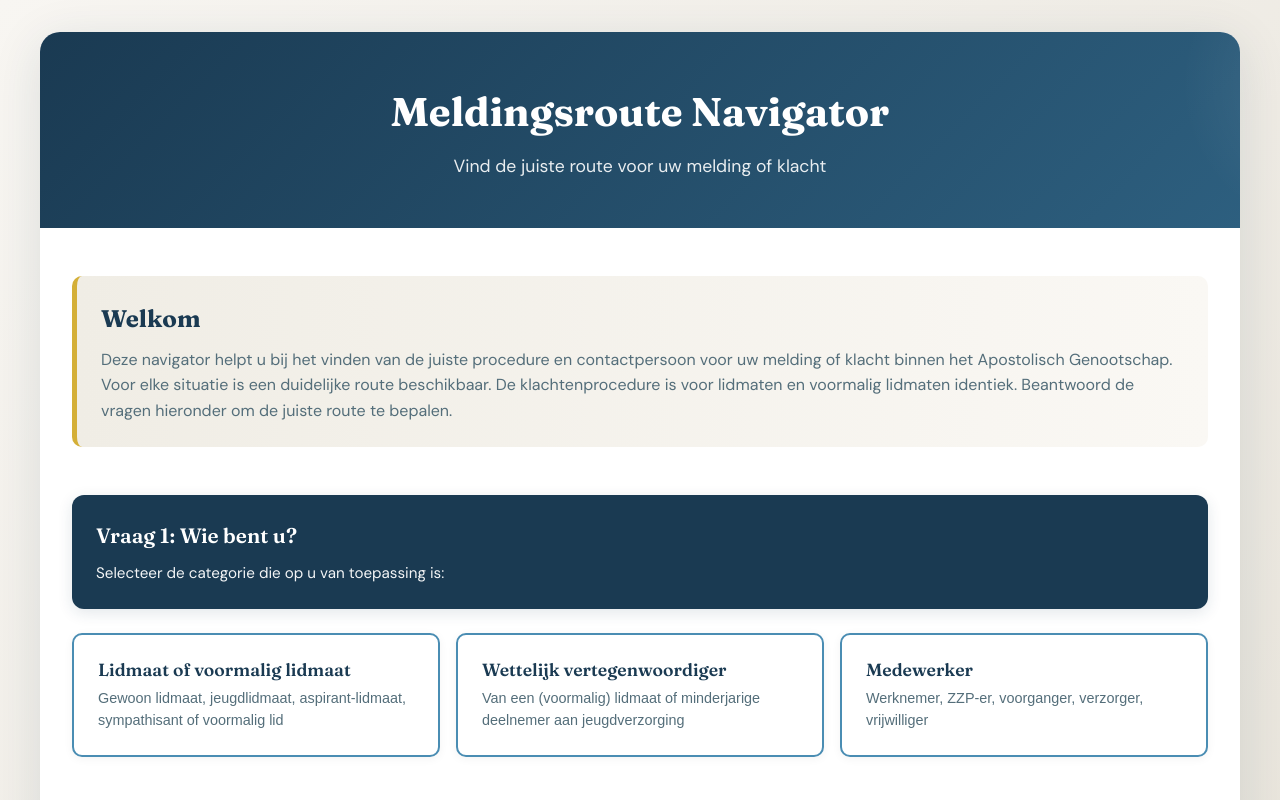
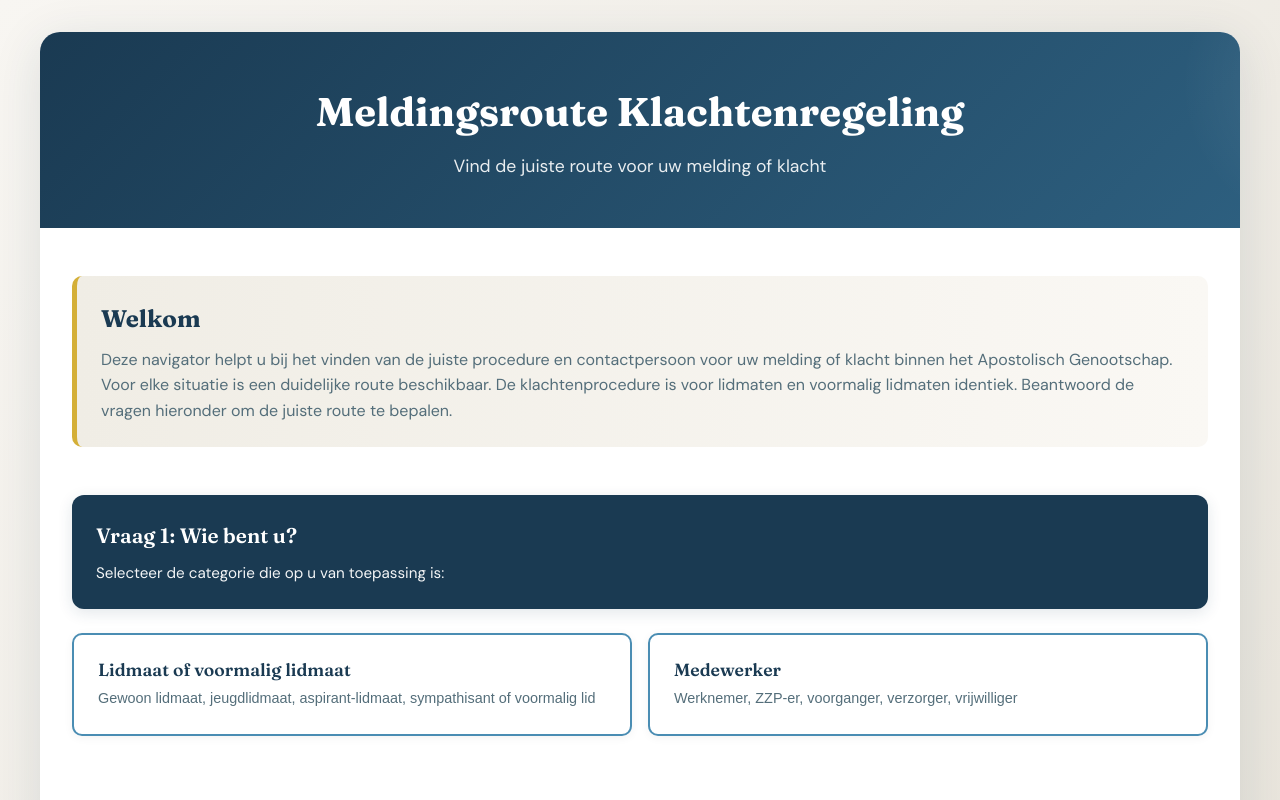
Before and after one commit to WilliamSilence/klachten-navigator, a plain HTML site: page index.html in a window 1280 px wide. Shown: the top 800 px of the page. Drawn offline with Linux system fonts and the light colour scheme.

Commit message:
Add files via upload

```diff
--- a/index.html
+++ b/index.html
@@ -347,7 +347,7 @@
 <body>
     <div class="container">
         <div class="header">
-            <h1>Meldingsroute Navigator</h1>
+            <h1>Meldingsroute Klachtenregeling</h1>
             <p>Vind de juiste route voor uw melding of klacht</p>
         </div>
 
@@ -367,10 +367,6 @@
                     <button class="option-btn" onclick="selectRole('lidmaat')">
                         <h4>Lidmaat of voormalig lidmaat</h4>
                         <p>Gewoon lidmaat, jeugdlidmaat, aspirant-lidmaat, sympathisant of voormalig lid</p>
-                    </button>
-                    <button class="option-btn" onclick="selectRole('vertegenwoordiger')">
-                        <h4>Wettelijk vertegenwoordiger</h4>
-                        <p>Van een (voormalig) lidmaat of minderjarige deelnemer aan jeugdverzorging</p>
                     </button>
                     <button class="option-btn" onclick="selectRole('medewerker')">
                         <h4>Medewerker</h4>
```
